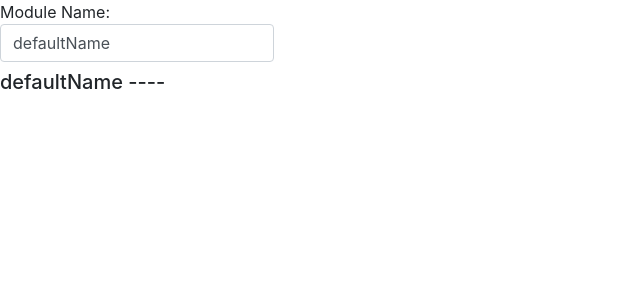
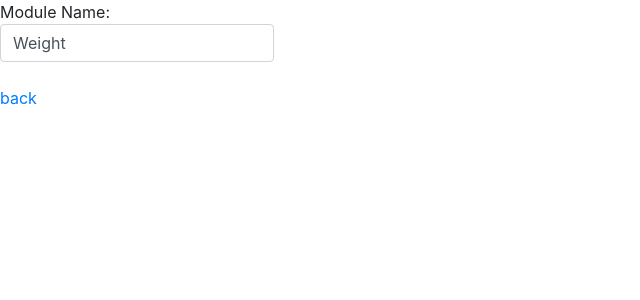
Before and after one commit to nicoleta-buz/modulemaker, a React (Create React App) app: page /detail in a window 1280 px wide. Shown: the top 300 px of the page, without its empty margins (0-640 px from the left). Built offline with nearby package versions, Linux system fonts and the light colour scheme.

Commit message:
Add Routes

```diff
--- a/package.json
+++ b/package.json
@@ -6,6 +6,7 @@
     "bootstrap": "^4.3.1",
     "react": "^16.8.6",
     "react-dom": "^16.8.6",
+    "react-router-dom": "^5.0.1",
     "react-scripts": "3.0.1"
   },
   "scripts": {
--- a/src/App.js
+++ b/src/App.js
@@ -1,26 +1,85 @@
 import React from 'react';
-import logo from './logo.svg';
-import './App.css';
+import { BrowserRouter as Router, Route, Link } from 'react-router-dom';
+import Module from "./module/Module";
 
 function App() {
-  return (
-    <div className="App">
-      <header className="App-header">
-        <img src={logo} className="App-logo" alt="logo" />
-        <p>
-          Module maker
-        </p>
-        <a
-          className="App-link"
-          href="https://reactjs.org"
-          target="_blank"
-          rel="noopener noreferrer"
-        >
-          Learn React
-        </a>
-      </header>
-    </div>
-  );
+    return (
+        <Router>
+
+            <Route exact path={"/"} component={() => <div>
+                {modules.map(m =>
+                    <div><a href={"/detail"}>{m.name}</a></div>
+                )}
+            </div>}>
+
+            </Route>
+
+            <Route path={"/detail"} component={() =>
+                <div>
+                    <Module module={modules[0]}></Module>
+                    <Link to={"/"}>back</Link>
+                </div>
+            }/>
+
+        </Router>
+    );
 }
 
+let modules =
+    [
+        {
+            "name": "Weight",
+            "goals": [
+                {
+                    "name": "Manage my weight"
+                }
+            ],
+            "actions": [
+                {
+                    "name": "Track steps",
+                    "targetType": "target",
+                    "metric": {
+                        "threshold": 10000,
+                        "metricId": "stepsTrack"
+                    }
+                },
+                {
+                    "name": "Track WC",
+                    "targetType": "target",
+                    "metric": {
+                        "threshold": 10000,
+                        "metricId": "wcTrack"
+                    }
+                }
+            ]
+        },
+        {
+            "name": "blood",
+            "goals": [
+                {
+                    "name": "reduce blood "
+                }
+            ],
+            "actions": [
+                {
+                    "name": "Track steps",
+                    "targetType": "target",
+                    "metric": {
+                        "threshold": 10000,
+                        "metricId": "stepsTrack"
+                    }
+                },
+                {
+                    "name": "Track WC",
+                    "targetType": "target",
+                    "metric": {
+                        "threshold": 10000,
+                        "metricId": "wcTrack"
+                    }
+                }
+            ]
+        }
+    ]
+
+
 export default App;
--- a/src/data/data.json
+++ b/src/data/data.json
@@ -32,7 +32,7 @@
         "name": "reduce blood "
       }
     ],
-    "actions":
+    "actions":[
       {
         "name": "Track steps",
         "targetType": "target",
--- a/src/index.js
+++ b/src/index.js
@@ -3,9 +3,9 @@ import ReactDOM from 'react-dom';
 import './index.css';
 import 'bootstrap/dist/css/bootstrap.css';
 import * as serviceWorker from './serviceWorker';
-import Module from "./module/Module";
+import App from "./App";
 
-ReactDOM.render(<Module />, document.getElementById('root'));
+ReactDOM.render(<App></App>, document.getElementById('root'));
 
 // If you want your app to work offline and load faster, you can change
 // unregister() to register() below. Note this comes with some pitfalls.
--- a/src/module/Module.js
+++ b/src/module/Module.js
@@ -4,7 +4,7 @@ class Module extends React.Component {
 
     constructor(props) {
         super(props);
-        this.state = {name: "defaultName"};
+        this.state = props.module;
         this.handleChange = this.handleChange.bind(this);
     }
 
@@ -21,7 +21,6 @@ class Module extends React.Component {
                                onChange={this.handleChange}
                         ></input>
                     </label>
-                    <h5> {this.state.name} ----</h5>
                 </div>
             </form>
         );
```
Also changed, not shown: 1 other file (tests, documents, lock files or other folders).
